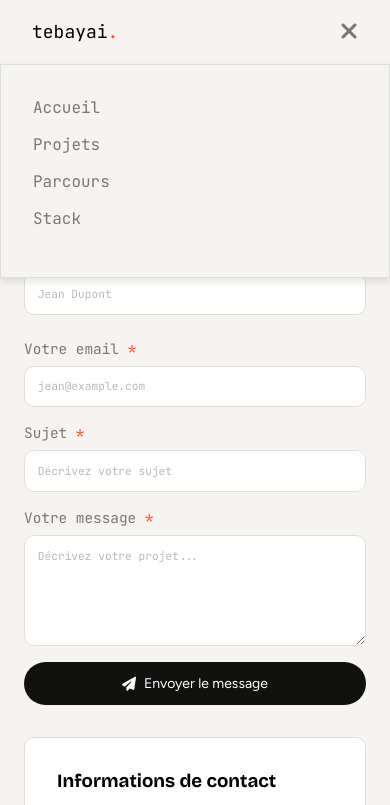
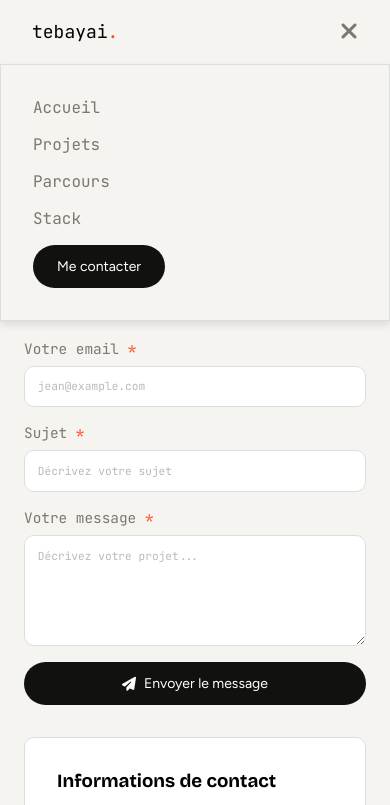
Before and after one commit to Tebayai/Portfolioo, a website: page contact.html in a window 390 px wide. Both pictures are taken after a click on the button 347 px from the left and 31 px from the top of the page. Shown: the top 805 px of the page. Drawn offline with nearby package versions, Linux system fonts and the light colour scheme; files that its build step writes are made by us from their sources.

Commit message:
fix header bug mobile

```diff
--- a/contact.html
+++ b/contact.html
@@ -27,7 +27,7 @@
                 <li><a href="index.html#projets" class="a">Projets</a></li>
                 <li><a href="parcours.html" class="a">Parcours</a></li>
                 <li><a href="index.html#stack" class="a">Stack</a></li>
-                <li><a href="contact.html" class="btn hide">Me contacter</a></li>
+                <li><a href="contact.html" class="btn">Me contacter</a></li>
             </ul>
         </nav>
     </header>
```
Also changed, not shown: index.html (+1 -1 lines), parcours.html (+1 -1 lines), projets.html (+1 -1 lines).
